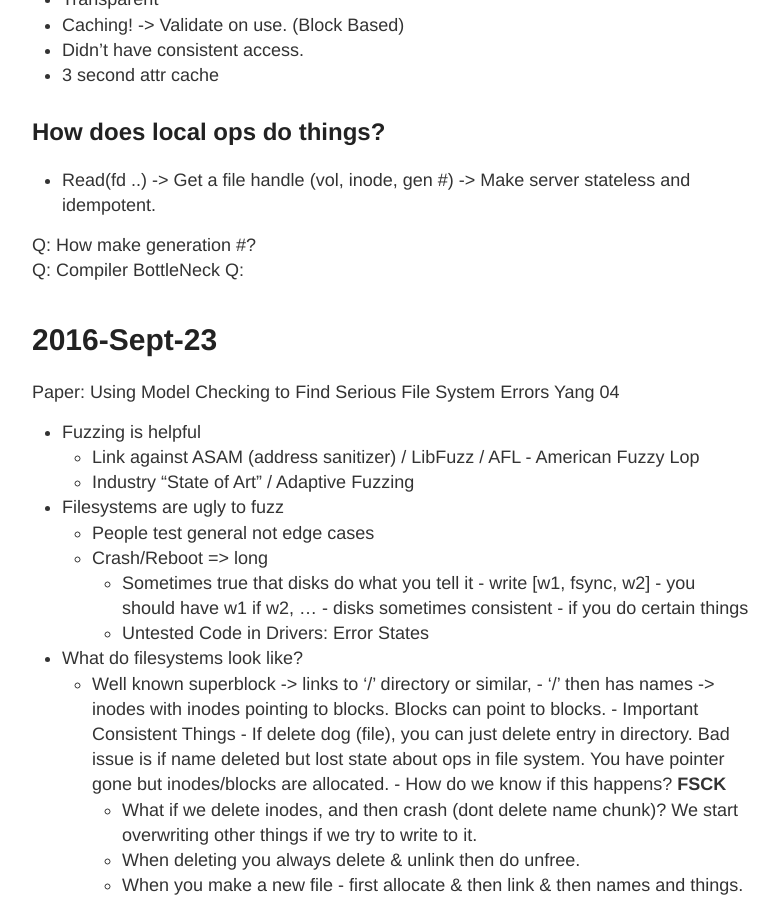
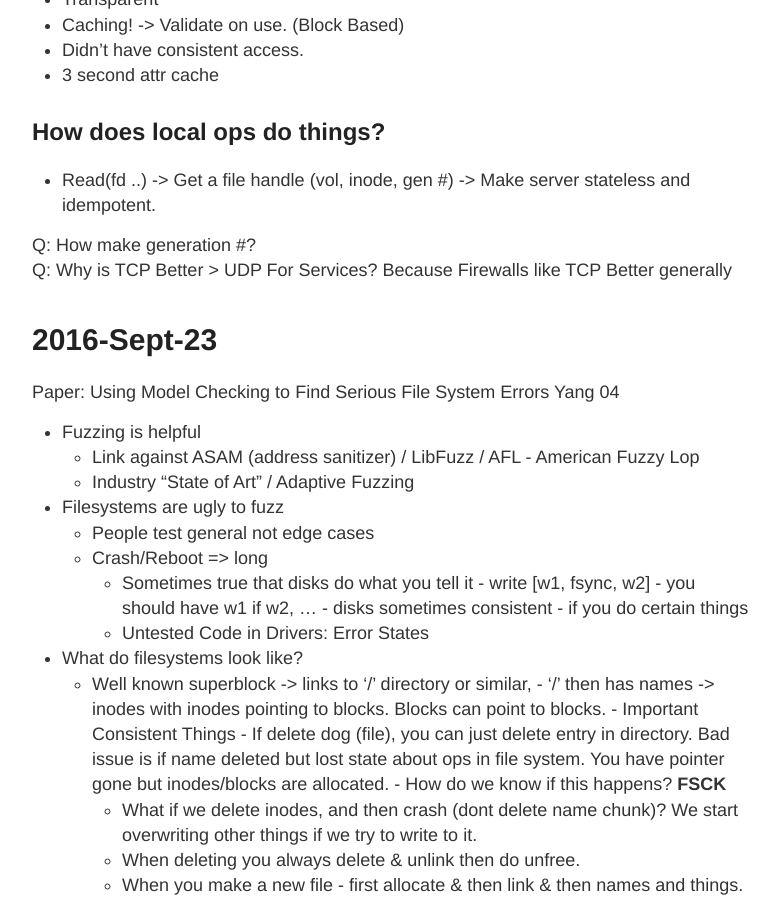
Before and after one commit to RONNCC/ronncc.github, a Jekyll site: the page built from _posts/2016-9-9-Advanced-Operating-Systems-Notes.md, in a window 1280 px wide and 900 px high, scrolled down 1260 px. Shown: the whole window, without its empty margins (248-1027 px from the left). Built offline with Jekyll 4.4.1, drawn with Linux system fonts in a browser that asks for light colours; comment, search, counter and statistics services are not loaded.

Commit message:
Updated 2016-9-9-Advanced-Operating-Systems-Notes.md

```diff
--- a/_posts/2016-9-9-Advanced-Operating-Systems-Notes.md
+++ b/_posts/2016-9-9-Advanced-Operating-Systems-Notes.md
@@ -52,8 +52,7 @@ Paper: AFS Howard 88
 - Read(fd ..) -> Get a file handle (vol, inode, gen \#) -> Make server stateless and idempotent.
 
 Q: How make generation \#?
-Q: Compiler BottleNeck
-Q:
+Q: Why is TCP Better > UDP For Services? Because Firewalls like TCP Better generally
 
 # 2016-Sept-23
 
```
